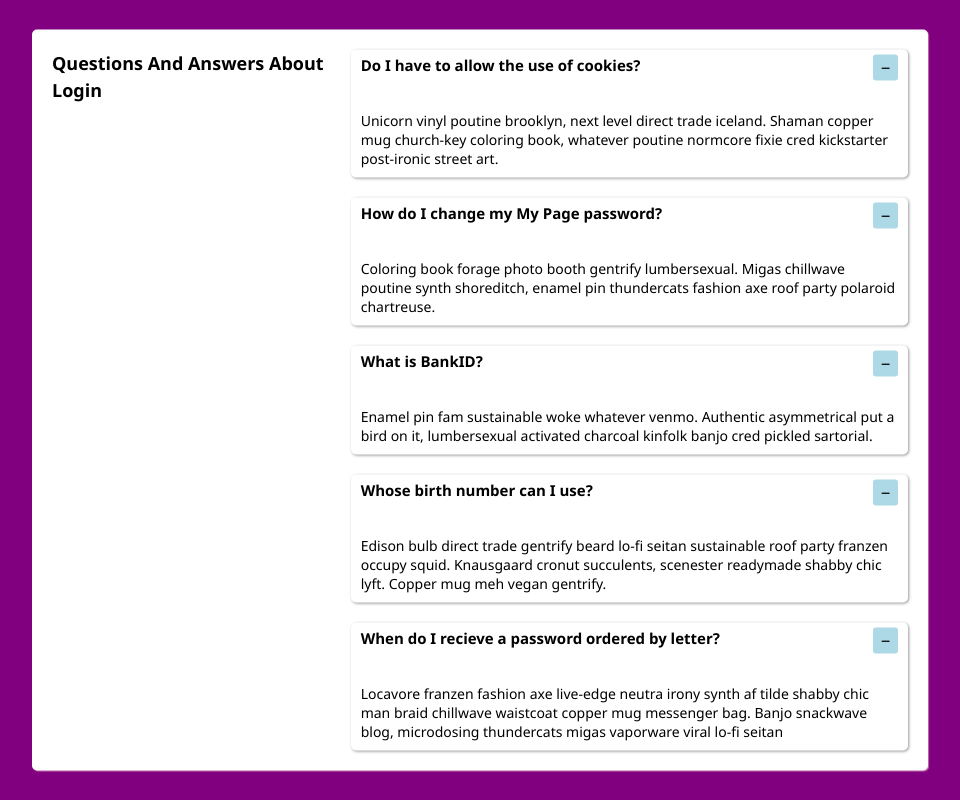
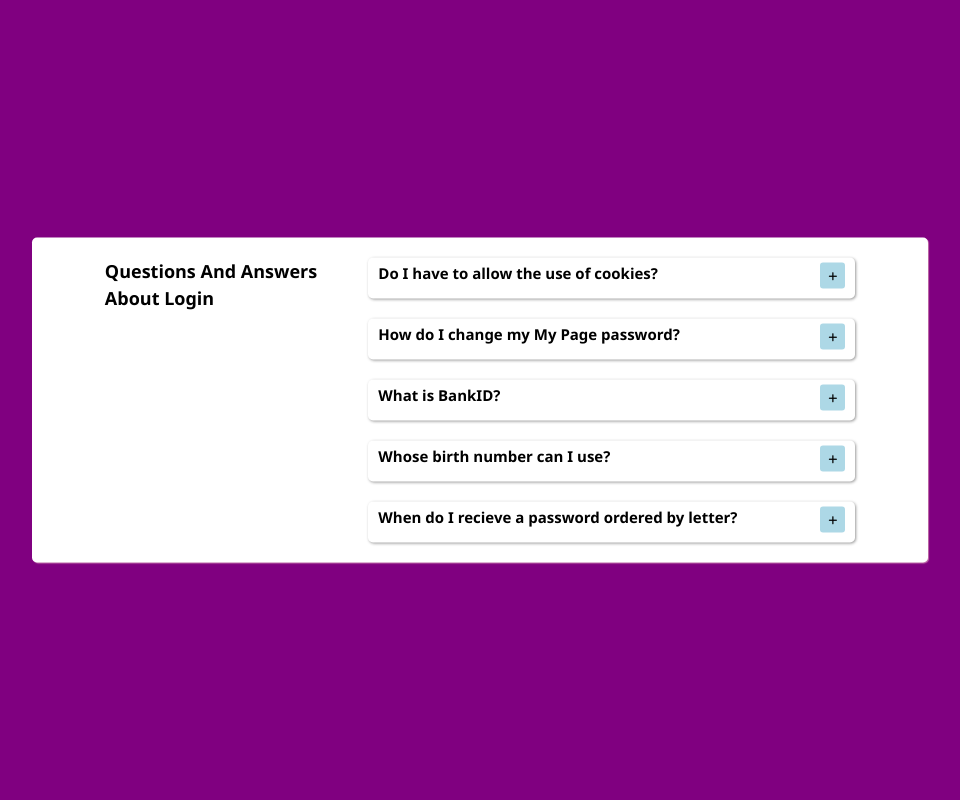
Before and after one commit to ibktommy/accordion-react-app, a React (Create React App) app: page / in a window 1280 px wide. Shown: the whole page, without its empty margins (160-1120 px from the left). Built offline with nearby package versions, Linux system fonts and the light colour scheme.

Commit message:
make changes to the items rendered based on the state of the question component

```diff
--- a/src/Questions/Questions.jsx
+++ b/src/Questions/Questions.jsx
@@ -14,12 +14,12 @@ const Questions = ({ title, info }) => {
 				<div className="card-question center">
 					<h2 className="question-title">{title}</h2>
 					<i
-						className={show ? "fa-solid fa-plus" : "fa-solid fa-minus"}
+						className={show ? "fa-solid fa-minus" : "fa-solid fa-plus"}
 						onClick={open}
 					></i>
 				</div>
 
-				{show ? null : <div className="answer">{info}</div>}
+				{show ? <div className="answer">{info}</div> : null}
 			</div>
 		</>
 	);
```
